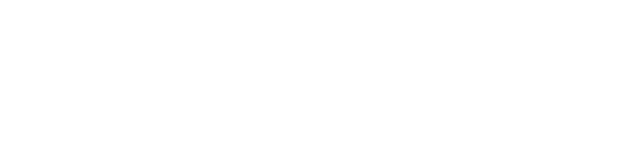
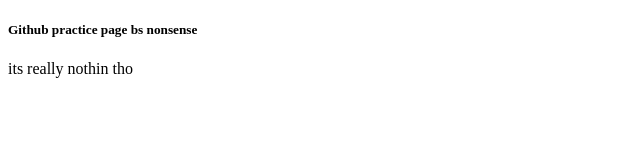
Before and after one commit to gonza5080/gitTut, a plain HTML site: page index.html in a window 1280 px wide. Shown: the whole page, without its empty margins (0-640 px from the left). Drawn offline with Linux system fonts and the light colour scheme.

Commit message:
added text to body

```diff
--- a/index.html
+++ b/index.html
@@ -7,6 +7,7 @@
     <title>#1 bullshit</title>
 </head>
 <body>
-
+    <h5>Github practice page bs nonsense</h5>
+    <p>its really nothin tho</p>
 </body>
 </html>
```
